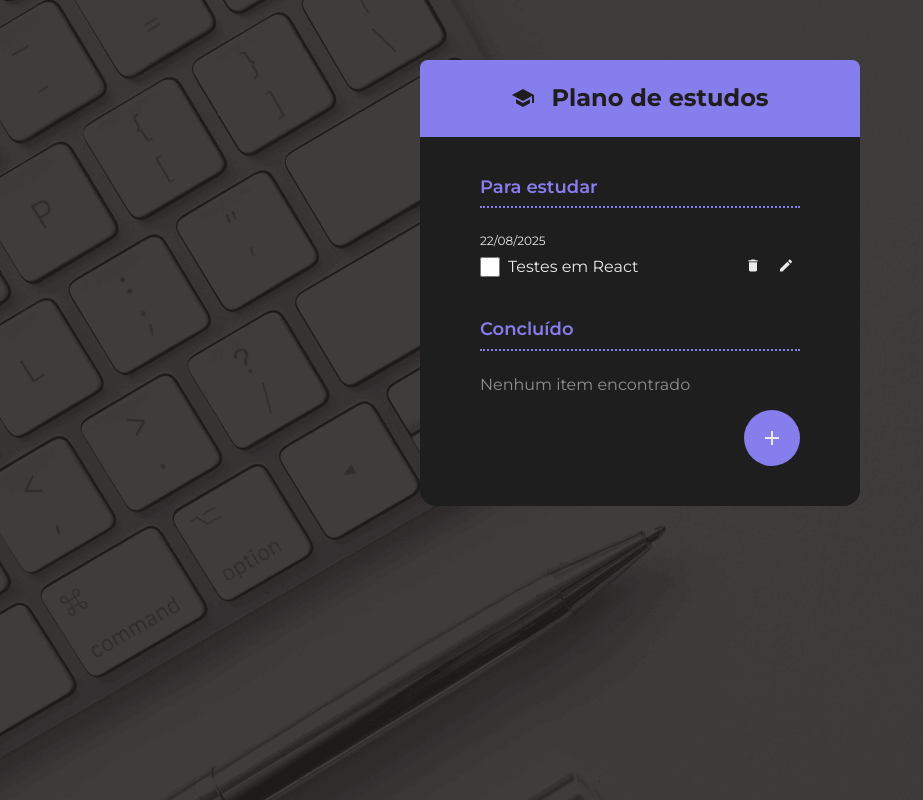
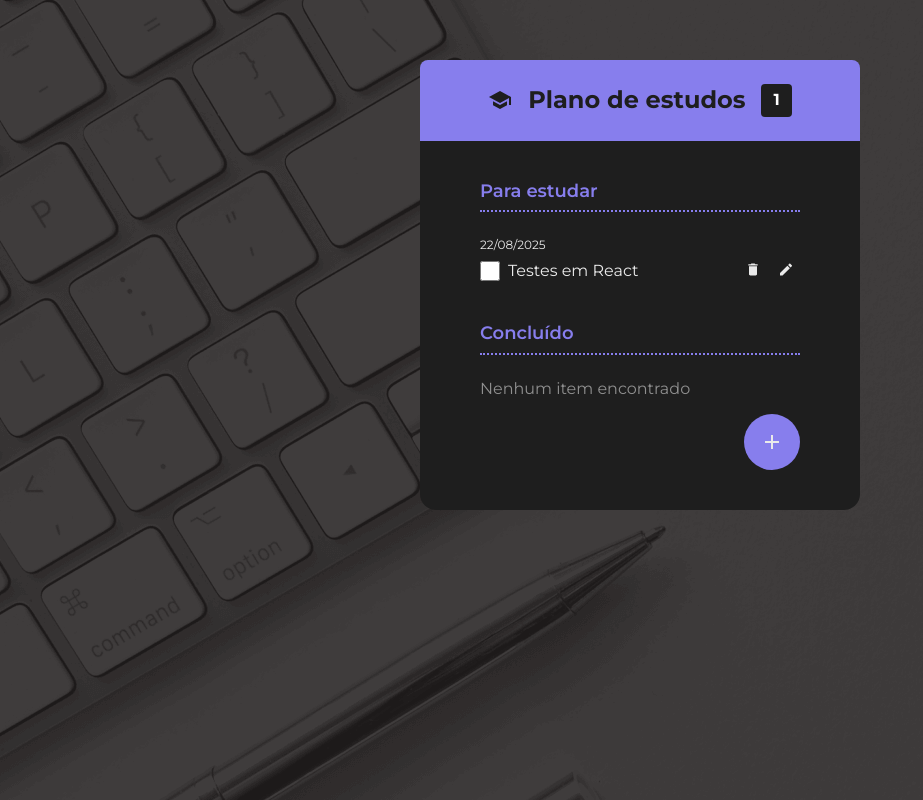
Before and after one commit to GabrielVeroneze/checklist-react-tests, a React (Vite) app: page / in a window 1280 px wide. Shown: the whole page, without its empty margins (0-923 px from the left). Built offline with nearby package versions, Linux system fonts and the light colour scheme; data requests are answered from the project's data file.

Commit message:
✨ feat: adiciona contador de tarefas no cabeçalho
Inclui o componente ToDoCount na página Home, exibindo a quantidade total de tarefas junto ao título no Header para melhor visibilidade do progresso.

```diff
--- a/src/pages/Home/index.tsx
+++ b/src/pages/Home/index.tsx
@@ -9,6 +9,7 @@ import FormToDo from '@/components/FormToDo'
 import Header from '@/components/Header'
 import Heading from '@/components/Heading'
 import ToDoGroup from '@/components/ToDoGroup'
+import ToDoCount from '@/components/ToDoCount'
 
 const Home = () => {
     const {
@@ -26,6 +27,7 @@ const Home = () => {
                 <Header>
                     <Heading>
                         <IconSchool /> Plano de estudos
+                        <ToDoCount />
                     </Heading>
                 </Header>
 
```
